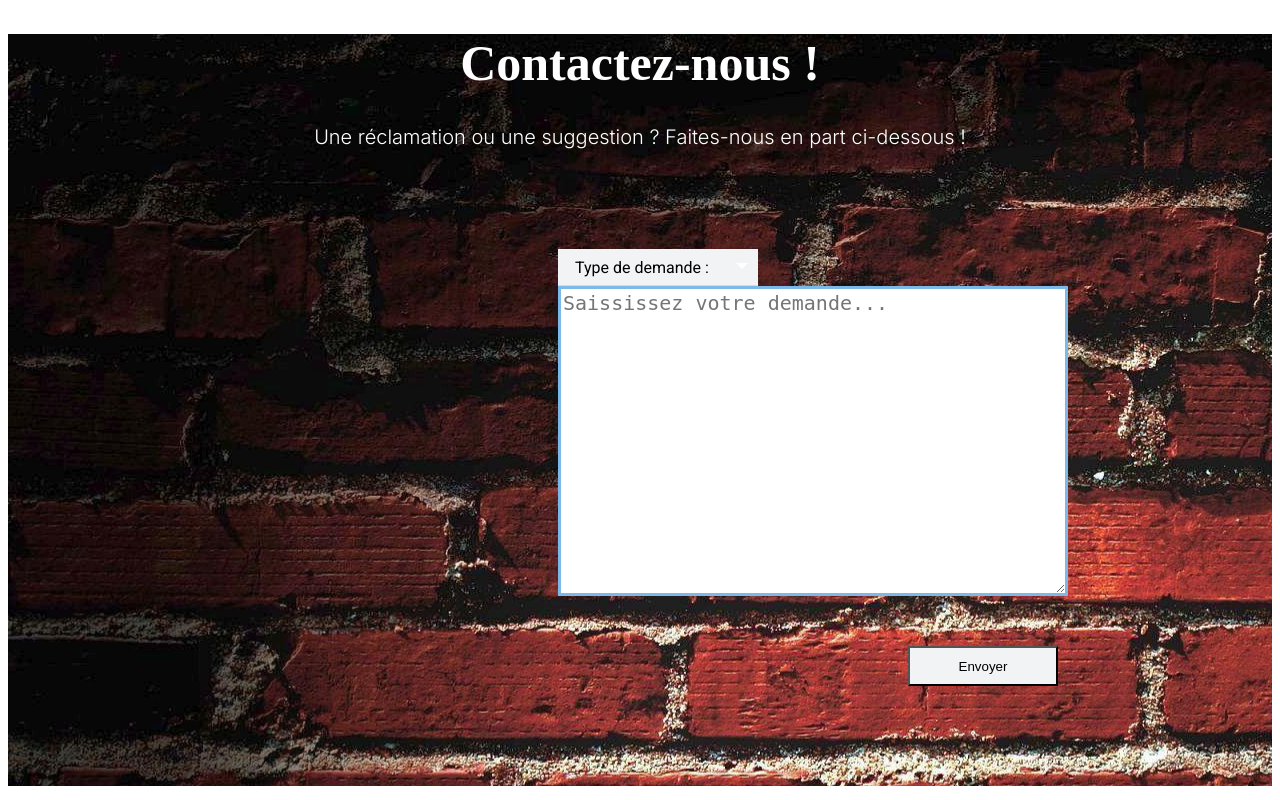
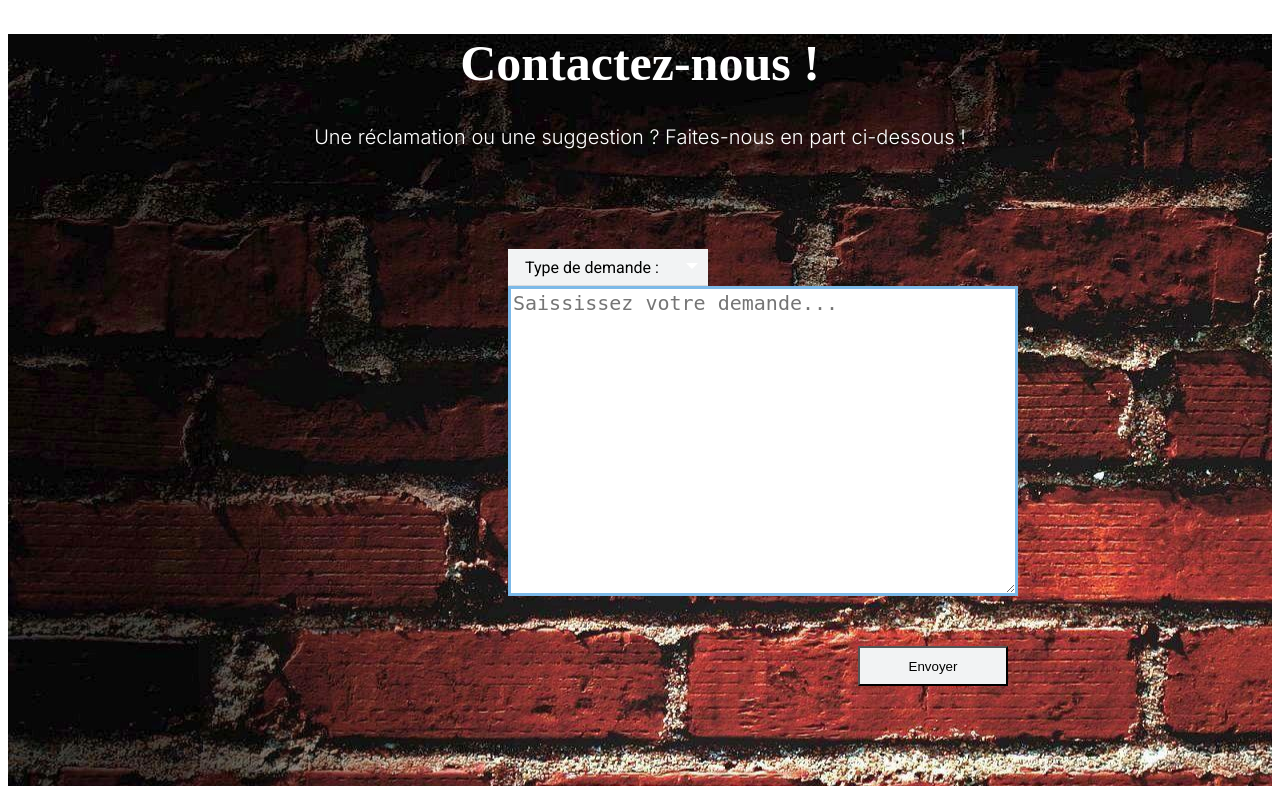
Before and after one commit to Sinsay63/PrestaChope, a PHP site: template PrestaChope/pages/contact/Contact.php in a window 1280 px wide. Run offline with PHP 8.4, Linux system fonts and the light colour scheme; the template is opened without the code that fills it, so the values that code supplies are empty; the visitor is signed in with stand-in values (Sample User, id 1).

Commit message:
modif contact

```diff
--- a/PrestaChope/assets/css/contact.css
+++ b/PrestaChope/assets/css/contact.css
@@ -14,7 +14,7 @@
 }
 
  form{
- 	margin-left :550px;
+ 	margin-left :500px;
  	margin-top: 100px;
 
  }
```
